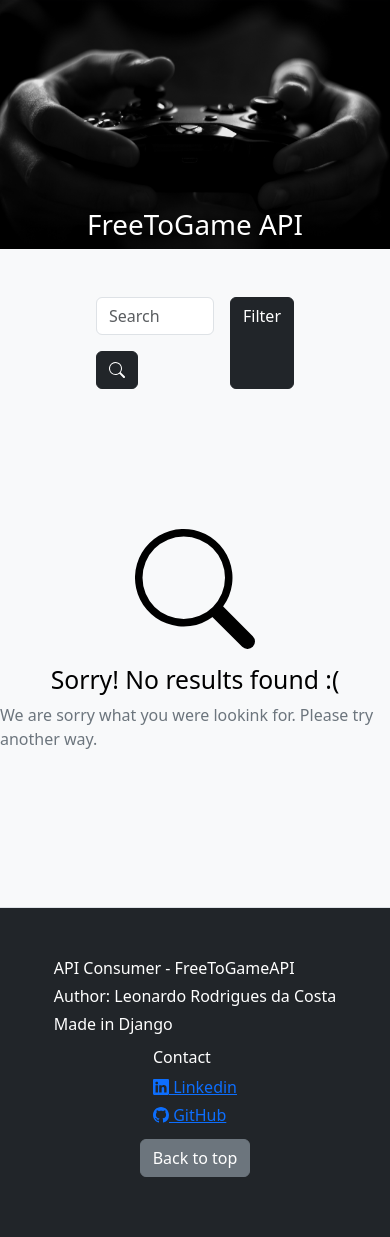
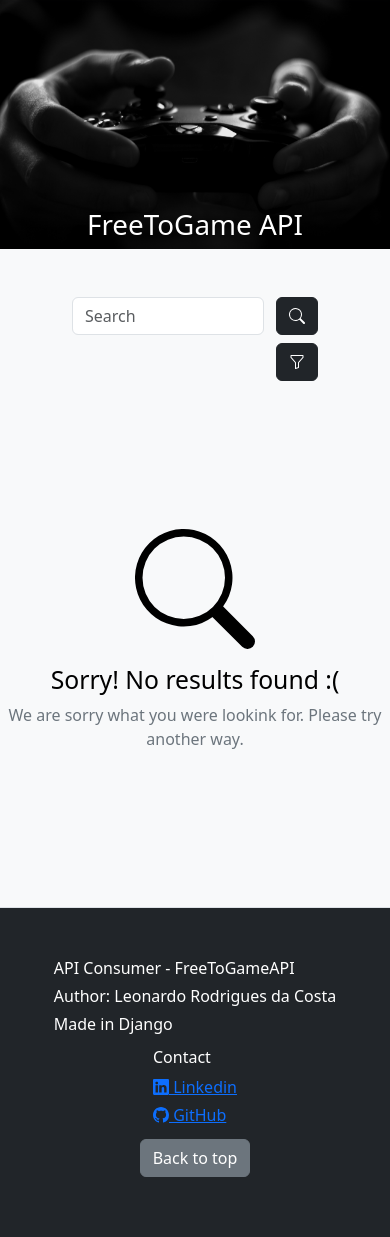
Before and after one commit to leonhardc/freetogameapi-django, a Django app: template consumer/templates/index.html in a window 390 px wide. Shown: the part 73-1310 px from the top of the page. Run offline with Django 4.2, Linux system fonts and the light colour scheme; the template is opened without the code that fills it, so the values that code supplies are empty; some libraries are stand-ins or nearby versions.

Commit message:
Correção de responsividade no formulario de pesquisa

```diff
--- a/consumer/templates/index.html
+++ b/consumer/templates/index.html
@@ -12,32 +12,40 @@
         </div>
     </section>
 
-    <div class="d-flex justify-content-end mx-5 px-5 pt-5">
-        <form class="row g-3 me-2">
-            <div class="col-auto">
-              <label for="inputPassword2" class="visually-hidden">Password</label>
-              <input type="text" class="form-control" id="" placeholder="Search" name="search">
+    <div class="d-flex flex-wrap justify-content-end mx-4 px-5 pt-5">
+
+        <!-- Formulário de pesquisa -->
+        <form class="row d-flex mb-2">
+            <div class="" style="width: 80%;">
+                <input type="text" class="form-control" id="" placeholder="Search" name="search"
+                {% if request.GET.search %} value="{{ request.GET.search }}" {% endif %}>
             </div>
-            <div class="col-auto">
-              <button type="submit" class="btn btn-dark">
+            <div class="" style="width: 20%; padding: 0;">
+                <button type="submit" class="btn btn-dark">
                 <svg xmlns="http://www.w3.org/2000/svg" width="16" height="16" fill="currentColor" class="bi bi-search" viewBox="0 0 16 16">
                     <path d="M11.742 10.344a6.5 6.5 0 1 0-1.397 1.398h-.001c.03.04.062.078.098.115l3.85 3.85a1 1 0 0 0 1.415-1.414l-3.85-3.85a1.007 1.007 0 0 0-.115-.1zM12 6.5a5.5 5.5 0 1 1-11 0 5.5 5.5 0 0 1 11 0z"/>
                 </svg>
-              </button>
+                </button>
             </div>
-          </form>
-        <a class="btn btn-dark" data-bs-toggle="collapse" href="#filters" role="button" aria-expanded="false" aria-controls="collapseExample">
-          Filter
-        </a>
+        </form>
+        <!-- Link para o formulário de filtros -->
+        <button class="btn btn-dark ms-2 mb-2" type="button" data-bs-toggle="collapse" data-bs-target="#filters" aria-expanded="false" aria-controls="collapseExample">
+            <svg xmlns="http://www.w3.org/2000/svg" width="16" height="16" fill="currentColor" class="bi bi-funnel" viewBox="0 0 16 16">
+                <path d="M1.5 1.5A.5.5 0 0 1 2 1h12a.5.5 0 0 1 .5.5v2a.5.5 0 0 1-.128.334L10 8.692V13.5a.5.5 0 0 1-.342.474l-3 1A.5.5 0 0 1 6 14.5V8.692L1.628 3.834A.5.5 0 0 1 1.5 3.5v-2zm1 .5v1.308l4.372 4.858A.5.5 0 0 1 7 8.5v5.306l2-.666V8.5a.5.5 0 0 1 .128-.334L13.5 3.308V2h-11z"/>
+            </svg>
+        </button>
+
     </div>
-    <div class="collapse mx-5" id="filters">
+
+    <!-- Formulário de filtros -->
+    <div class="collapse mx-4" id="filters">
         <div class="card card-body mx-5 mt-2">
 
             <!-- Filtros -->
-            <div class="row my-2 mx-5 py-3">
+            <div class="row my-2 mx-5">
                 <form action="">
                     <div class="row row-cols-1 row-cols-sm-2 row-cols-md-3 row-cols-xl-4">
-                        <div class="col ps-5 mb-2">
+                        <div class="col mb-2">
                             <div class="form-floating">
                                 <select name="plataforma" class="form-select" id="" aria-label="Floating label select example">
                                     <option value="" {% if request.GET.plataforma == "" %} selected {% endif %}></option>
@@ -46,10 +54,10 @@
                                     </option>
                                     <option value="pc" {% if request.GET.plataforma == "pc" %} selected {% endif %}>PC</option>
                                 </select>
-                                <label for="floatingSelect" class="text-center mt-2">Platform</label>
+                                <label for="floatingSelect" class="">Platform</label>
                             </div>
                         </div>
-                        <div class="col ps-5 mb-2">
+                        <div class="col mb-2">
                             <div class="form-floating">
                                 <select name="categoria" class="form-select" id="" aria-label="Floating label select example">
                                     <option value="" {% if request.GET.categoria == "" %} selected {% endif %}></option>
@@ -86,10 +94,10 @@
                                     <option value="third-Person" {% if request.GET.categoria == "third-Person" %} selected {% endif %}>third-Person</option>
 
                                 </select>
-                                <label for="floatingSelect" class="text-center mt-2">Category</label>
+                                <label for="floatingSelect" class="">Category</label>
                             </div>
                         </div>
-                        <div class="col ps-5 mb-2">
+                        <div class="col mb-2">
 
                             <div class="form-floating">
                                 <select name="ordem" class="form-select" id="floatingSelect"
@@ -104,7 +112,7 @@
                                     <option value="relevance" {% if request.GET.ordem == "relevance" %} selected {% endif %}>Relevance
                                     </option>
                                 </select>
-                                <label for="floatingSelect" class="text-center mt-2">Sort</label>
+                                <label for="floatingSelect" class="">Sort</label>
                             </div>
 
                         </div>
@@ -244,7 +252,7 @@
             <path d="M11.742 10.344a6.5 6.5 0 1 0-1.397 1.398h-.001c.03.04.062.078.098.115l3.85 3.85a1 1 0 0 0 1.415-1.414l-3.85-3.85a1.007 1.007 0 0 0-.115-.1zM12 6.5a5.5 5.5 0 1 1-11 0 5.5 5.5 0 0 1 11 0z"/>
         </svg>
         <h2 class="text-center mt-3">Sorry! No results found :( </h2>
-        <p class="text-secondary">We are sorry what you were lookink for. Please try another way.</p>
+        <p class="text-secondary text-center">We are sorry what you were lookink for. Please try another way.</p>
     </div>
     {% endif %}
 {% endblock %}
```
